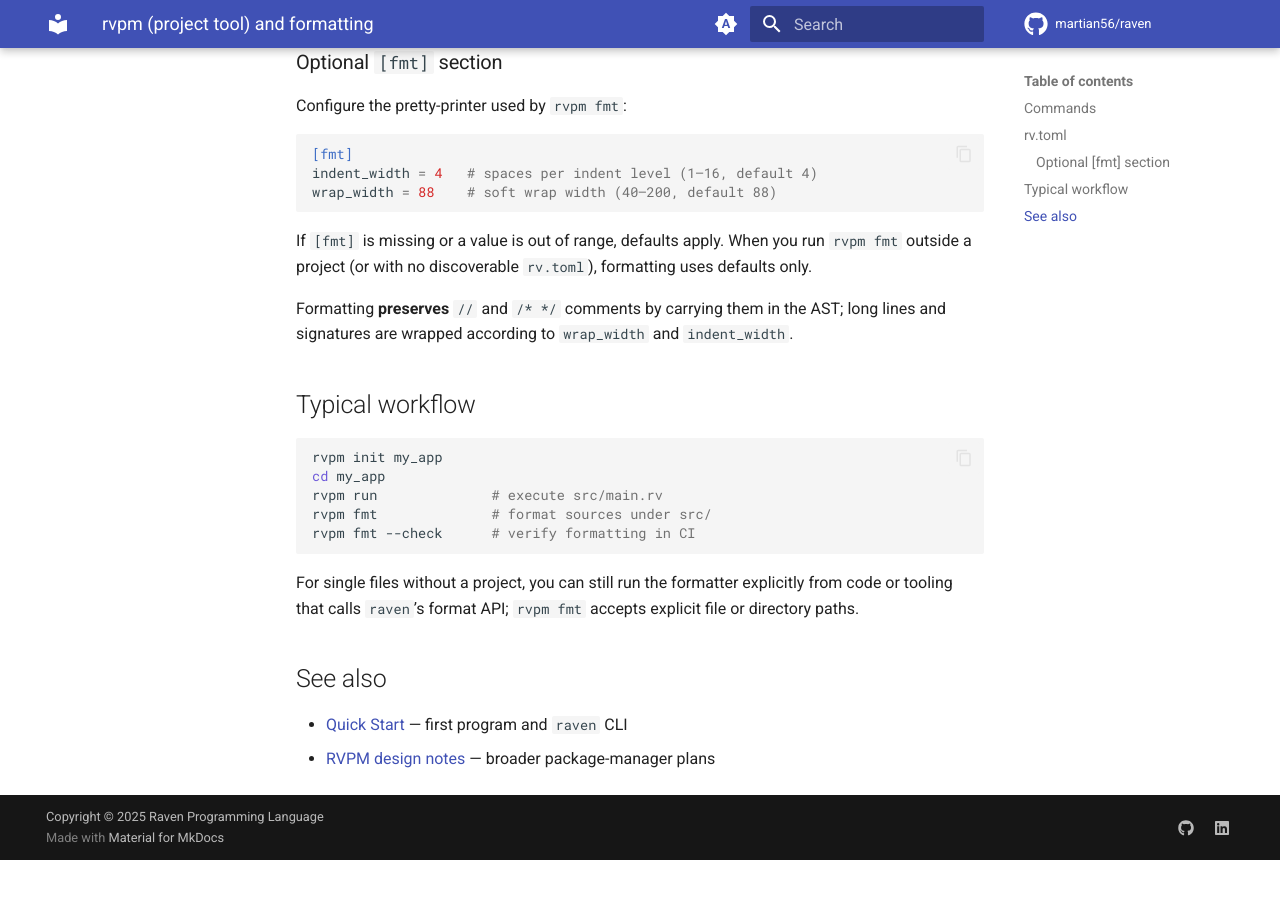
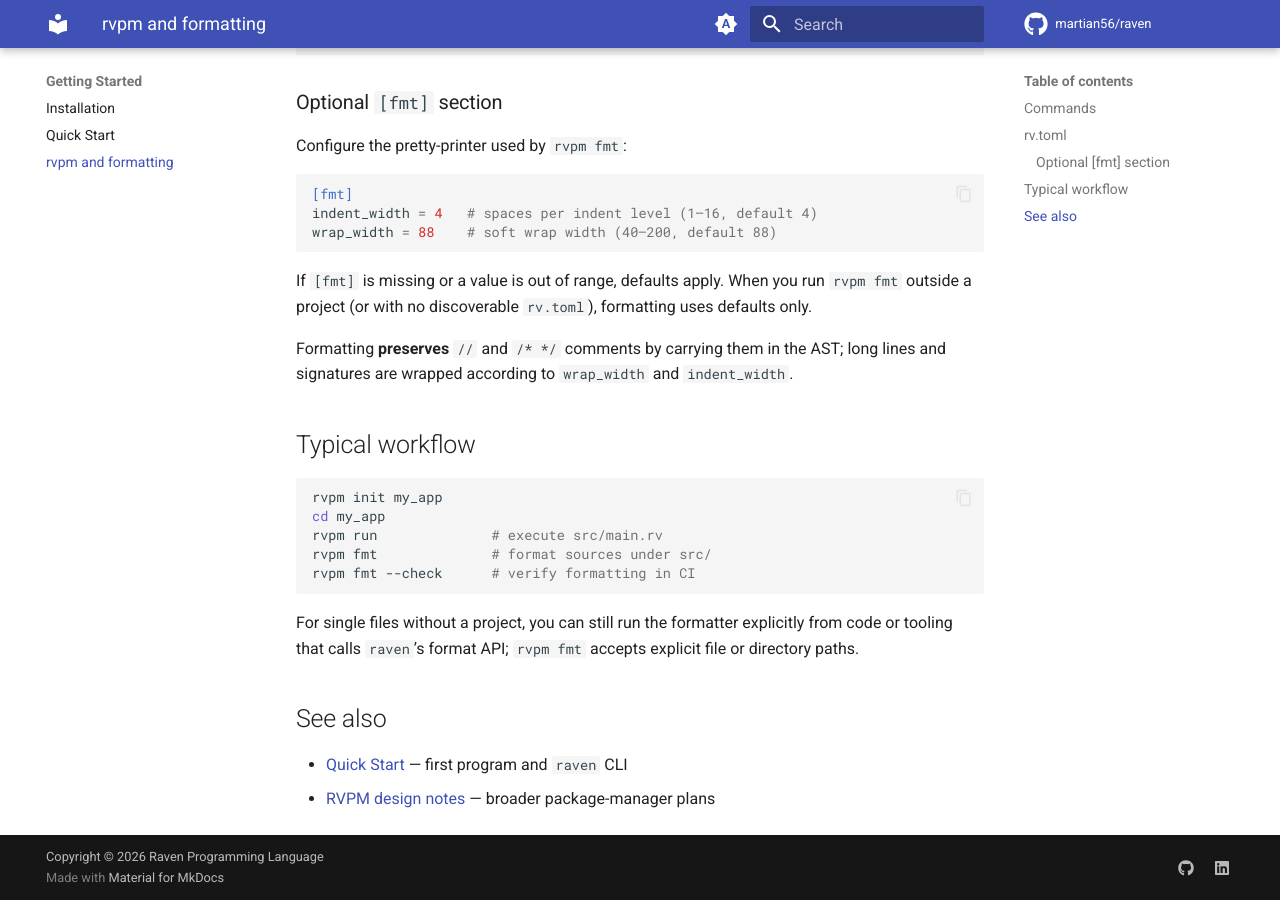
Before and after one commit to martian56/raven, an MkDocs documentation site: the page built from docs/getting-started/rvpm-and-format.md, in a window 1280 px wide and 900 px high, scrolled down 953 px. Built offline with MkDocs 1.6.1 and Material for MkDocs 9.7.7, drawn with Linux system fonts in a browser that asks for light colours; comment, search, counter and statistics services are not loaded; before the commit the page ends 1813 px from its top, so only the background shows below that.

Commit message:
docs: update mkdocs config

```diff
--- a/mkdocs.yml
+++ b/mkdocs.yml
@@ -84,6 +84,7 @@
   - Getting Started:
     - Installation: getting-started/installation.md
     - Quick Start: getting-started/quick-start.md
+    - rvpm and formatting: getting-started/rvpm-and-format.md
   - Language Reference:
     - Syntax: syntax.md
     - Data Types: language-reference/data-types.md
@@ -107,4 +108,4 @@
     - icon: fontawesome/brands/linkedin
       link: https://linkedin.com/in/martian58
 
-copyright: Copyright &copy; 2025 Raven Programming Language
+copyright: Copyright &copy; 2026 Raven Programming Language
```
